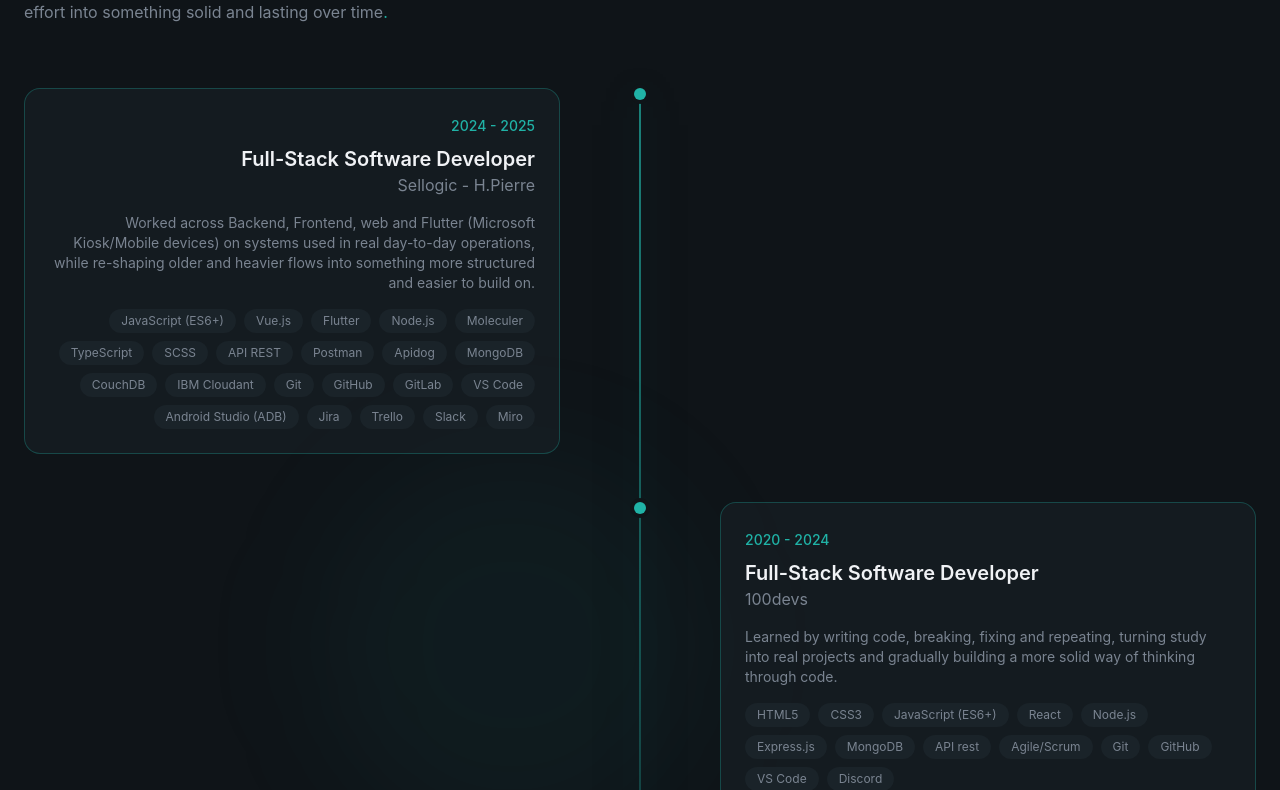
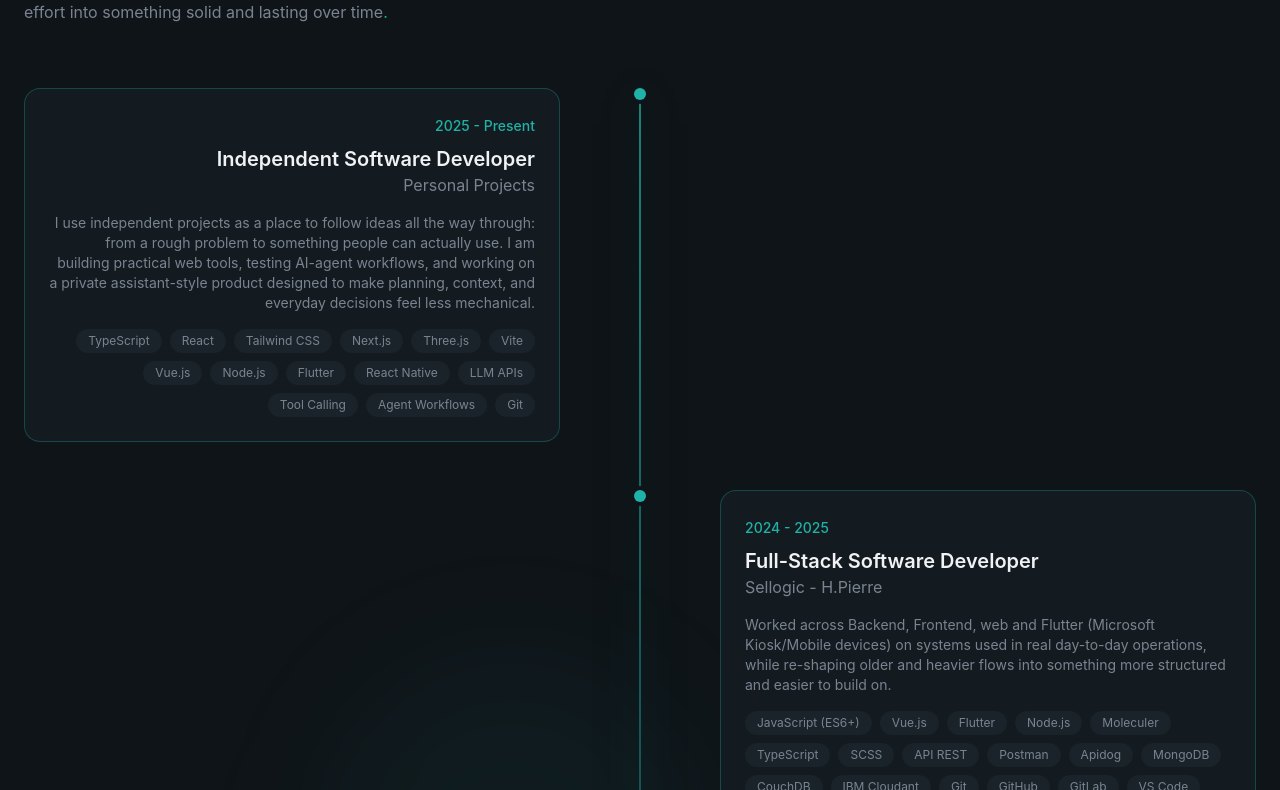
Before and after one commit to Satik37/satik37.github.io, a React (Vite) app: page /#/ in a window 1280 px wide. Shown: the part 4490-5280 px from the top of the page. Built offline with nearby package versions, Linux system fonts and the light colour scheme.

Commit message:
added experience

```diff
--- a/src/sections/Experience.tsx
+++ b/src/sections/Experience.tsx
@@ -8,6 +8,14 @@ interface ExperienceItem {
 }
 
 const experiences: ExperienceItem[] = [
+    {
+    period: '2025 - Present',
+    role: 'Independent Software Developer',
+    company: 'Personal Projects',
+    description: 'I use independent projects as a place to follow ideas all the way through: from a rough problem to something people can actually use. I am building practical web tools, testing AI-agent workflows, and working on a private assistant-style product designed to make planning, context, and everyday decisions feel less mechanical.',
+    technologies: ['TypeScript', 'React', 'Tailwind CSS', 'Next.js', 'Three.js', 'Vite', 'Vue.js', 'Node.js', 'Flutter', 'React Native', 'LLM APIs', 'Tool Calling', 'Agent Workflows', 'Git'],
+    current: true,
+  },
   {
     period: '2024 - 2025',
     role: 'Full-Stack Software Developer',
```
